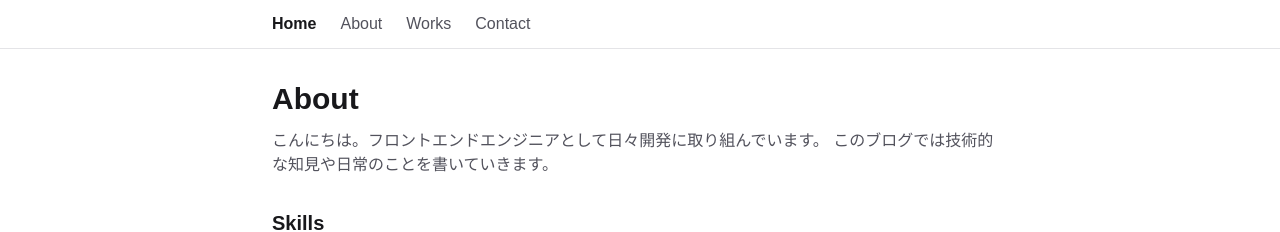
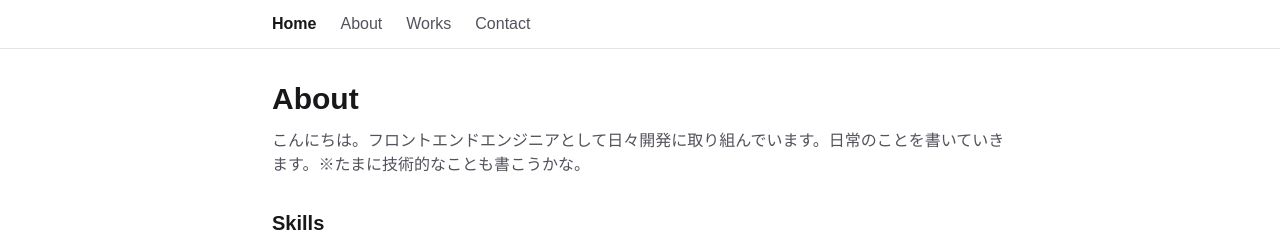
Before and after one commit to jj13jp/n16-blog, a Next.js app: page /about in a window 1280 px wide. Shown: the top 232 px of the page. Built offline with nearby package versions, Linux system fonts and the light colour scheme; a web font is replaced by a local one.

Commit message:
WIP: Claudeに暴れさせた。

```diff
--- a/src/app/about/page.tsx
+++ b/src/app/about/page.tsx
@@ -6,8 +6,7 @@ export default function AboutPage() {
       <section className="flex flex-col gap-3">
         <h1 className="text-3xl font-bold text-zinc-900 dark:text-zinc-100">About</h1>
         <p className="text-zinc-600 dark:text-zinc-400">
-          こんにちは。フロントエンドエンジニアとして日々開発に取り組んでいます。
-          このブログでは技術的な知見や日常のことを書いていきます。
+          こんにちは。フロントエンドエンジニアとして日々開発に取り組んでいます。日常のことを書いていきます。※たまに技術的なことも書こうかな。
         </p>
       </section>
 
@@ -30,7 +29,7 @@ export default function AboutPage() {
         <ul className="flex gap-4">
           <li>
             <a
-              href="https://github.com"
+              href="https://github.com/Joex13"
               target="_blank"
               rel="noopener noreferrer"
               className="text-zinc-600 underline hover:text-zinc-900 dark:text-zinc-400 dark:hover:text-zinc-100"
--- a/src/app/contact/page.tsx
+++ b/src/app/contact/page.tsx
@@ -1,4 +1,4 @@
-import { ContactForm } from "@/app/contact/ContactForm"
+import { ContactForm } from "@/features/contact/ContactForm"
 
 export default function ContactPage() {
   return (
@@ -7,7 +7,6 @@ export default function ContactPage() {
         <h1 className="text-3xl font-bold text-zinc-900 dark:text-zinc-100">Contact</h1>
         <p className="text-zinc-600 dark:text-zinc-400">お気軽にお問い合わせください。</p>
       </div>
-
       <ContactForm />
     </div>
   )
--- a/src/app/layout.tsx
+++ b/src/app/layout.tsx
@@ -1,6 +1,6 @@
 import type { Metadata } from "next"
 import { M_PLUS_2 } from "next/font/google"
-import { NavBar } from "@/shared/NavBar"
+import Header from "@/shared/Header"
 import { ParticleBackground } from "@/shared/ParticleBackground"
 import "@/app/globals.css"
 
@@ -23,7 +23,7 @@ export default function RootLayout({
   return (
     <html lang="ja" className={`${mPlus2.variable} h-full antialiased`}>
       <body className="min-h-full flex flex-col">
-        <NavBar />
+        <Header />
         <main className="mx-auto w-full max-w-3xl flex-1 px-4 py-8">{children}</main>
         <ParticleBackground />
       </body>
--- a/src/app/contact/ContactForm.tsx
+++ b/src/features/contact/ContactForm.tsx
@@ -1,7 +1,7 @@
 "use client"
 
 import { useActionState } from "react"
-import { type ContactActionResult, sendContact } from "@/app/contact/actions"
+import { type ContactActionResult, sendContact } from "@/features/contact/actions"
 
 type State = ContactActionResult | null
 
--- a/src/app/contact/actions.ts
+++ b/src/features/contact/actions.ts
@@ -11,7 +11,10 @@ const schema = z.object({
 
 export type ContactActionResult = { success: true } | { success: false; message: string }
 
-export async function sendContact(formData: FormData): Promise<ContactActionResult> {
+export async function sendContact(
+  _state: ContactActionResult | null,
+  formData: FormData,
+): Promise<ContactActionResult> {
   const parsed = schema.safeParse({
     name: formData.get("name"),
     email: formData.get("email"),
--- a/src/shared/NavBar.tsx
+++ b/src/shared/Header.tsx
@@ -1,6 +1,6 @@
 import Link from "next/link"
 
-export function NavBar() {
+export default function Header() {
   return (
     <header className="w-full border-b border-zinc-200 dark:border-zinc-800">
       <nav className="mx-auto flex max-w-3xl items-center gap-6 px-4 py-3">
```
